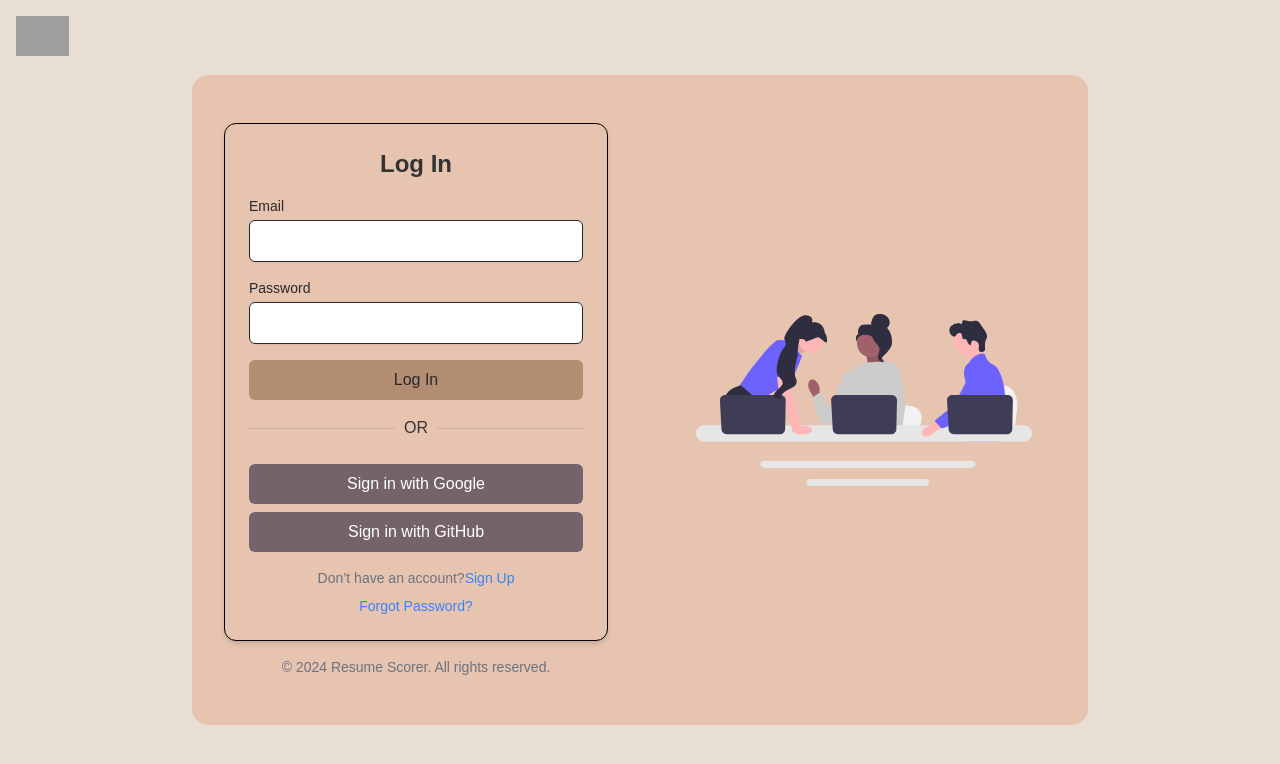
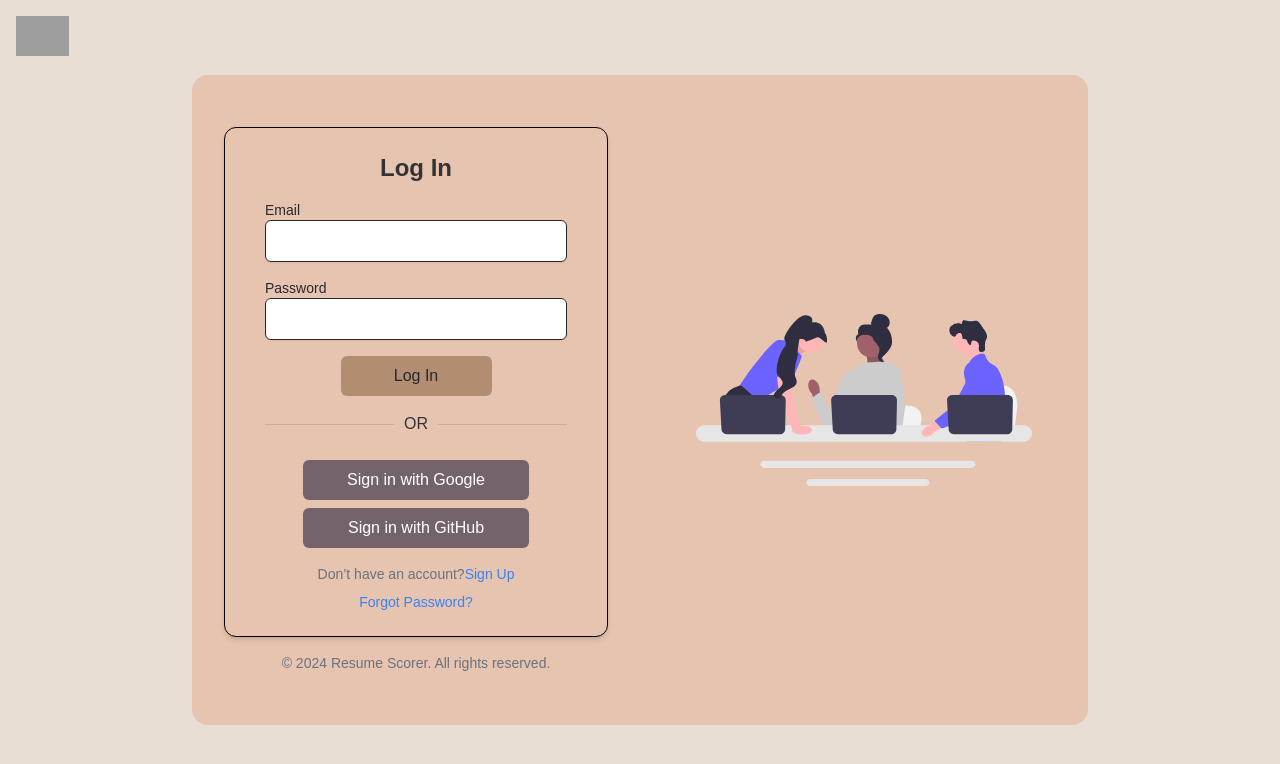
Before and after one commit to lahariSane/CareerBoost, a React (Create React App) app in the folder frontend/: page /login in a window 1280 px wide. Shown: the top 764 px of the page. Built offline with nearby package versions, Linux system fonts and the light colour scheme; grey boxes are pictures that could not be loaded; the HTML template or start-up script is replaced by a standard one.

Commit message:
Width changes

```diff
--- a/frontend/src/Components/Auth/ForgotPassword.jsx
+++ b/frontend/src/Components/Auth/ForgotPassword.jsx
@@ -13,8 +13,8 @@ const ForgotPassword = () => {
   return (
     <div>
       {!success ? (
-        <form onSubmit={handleForgotPassword} className="space-y-4">
-          <div>
+        <form onSubmit={handleForgotPassword} className="space-y-4 flex flex-col items-center">
+          <div className="w-full">
             <label htmlFor="email" className="block text-sm font-medium text-tertiary-dark">
               Enter your registered email
             </label>
@@ -29,7 +29,7 @@ const ForgotPassword = () => {
           </div>
           <button
             type="submit"
-            className="w-full py-2 px-4 bg-secondary-beige text-tertiary-dark rounded-md hover:bg-secondary-darkBeige"
+            className="w-1/2 py-2 px-4 bg-secondary-beige text-tertiary-dark rounded-md hover:bg-secondary-darkBeige"
           >
             Reset Password
           </button>
--- a/frontend/src/Components/Auth/Login.jsx
+++ b/frontend/src/Components/Auth/Login.jsx
@@ -16,48 +16,48 @@ const Login = () => {
   };
 
   return (
-    <form onSubmit={handleLogin} className="space-y-4">
-      <div>
+    <form onSubmit={handleLogin} className="space-y-4 px-4 flex flex-col items-center">
+      <div className="w-full">
         <label htmlFor="email" className="block text-sm font-medium text-tertiary-dark">
           Email
         </label>
         <input
           type="email"
           id="email"
-          className="mt-1 block w-full px-3 py-2 border border-tertiary-dark rounded-md shadow-sm focus:outline-none focus:ring-secondary-blue focus:border-secondary-blue"
+          className="block w-full px-3 py-2 border border-tertiary-dark rounded-md shadow-sm focus:outline-none focus:ring-secondary-blue focus:border-secondary-blue"
           required
         />
       </div>
-      <div>
+      <div className="w-full">
         <label htmlFor="password" className="block text-sm font-medium text-tertiary-dark">
           Password
         </label>
         <input
           type="password"
           id="password"
-          className="mt-1 block w-full px-3 py-2 border border-tertiary-dark rounded-md shadow-sm focus:outline-none focus:ring-secondary-blue focus:border-secondary-blue"
+          className="block w-full px-3 py-2 border border-tertiary-dark rounded-md shadow-sm focus:outline-none focus:ring-secondary-blue focus:border-secondary-blue"
           required
         />
       </div>
       <button
         type="submit"
-        className="w-full py-2 px-4 bg-secondary-beige text-tertiary-dark rounded-md hover:bg-secondary-dark"
+        className="w-1/2 py-2 px-4 bg-secondary-beige text-tertiary-dark rounded-md hover:bg-secondary-dark"
       >
         Log In
       </button>
-      <Divider className="mt-4 border-tertiary-dark">OR</Divider>
-      <div className="flex flex-col justify-between items-center mt-4">
+      <Divider className="w-full">OR</Divider>
+      <div className="w-full flex flex-col justify-between items-center mt-4">
         <button
           type="button"
           onClick={handleGoogleLogin}
-          className="w-full mt-2 py-2 px-4 bg-secondary-mauve text-white rounded-md hover:bg-secondary-green"
+          className="w-3/4 mt-2 py-2 px-4 bg-secondary-mauve text-white rounded-md hover:bg-secondary-green"
         >
           Sign in with Google
         </button>
         <button
           type="button"
           onClick={handleGitHubLogin}
-          className="w-full mt-2 py-2 px-4 bg-secondary-mauve text-white rounded-md hover:bg-secondary-green"
+          className="w-3/4 mt-2 py-2 px-4 bg-secondary-mauve text-white rounded-md hover:bg-secondary-green"
         >
           Sign in with GitHub
         </button>
--- a/frontend/src/Components/Auth/Signup.jsx
+++ b/frontend/src/Components/Auth/Signup.jsx
@@ -16,8 +16,8 @@ const Signup = () => {
   };
 
   return (
-    <form onSubmit={handleSignup} className="space-y-4">
-      <div>
+    <form onSubmit={handleSignup} className="space-y-4 flex flex-col items-center">
+      <div className="w-full">
         <label htmlFor="name" className="block text-sm font-medium text-teriary-dark">
           Full Name
         </label>
@@ -28,7 +28,7 @@ const Signup = () => {
           required
         />
       </div>
-      <div>
+      <div className="w-full">
         <label htmlFor="email" className="block text-sm font-medium text-tertiary-dark">
           Email
         </label>
@@ -39,7 +39,7 @@ const Signup = () => {
           required
         />
       </div>
-      <div>
+      <div className="w-full">
         <label htmlFor="password" className="block text-sm font-medium text-tertiary-dark">
           Password
         </label>
@@ -52,24 +52,24 @@ const Signup = () => {
       </div>
       <button
         type="submit"
-        className="w-full py-2 px-4 bg-secondary-beige text-tertiary-dark rounded-md hover:bg-secondary-darkBeige"
+        className="w-1/2 py-2 px-4 bg-secondary-beige text-tertiary-dark rounded-md hover:bg-secondary-darkBeige"
       >
         Sign Up
       </button>
 
-      <Divider className="mt-4 border-tertiary-dark">OR</Divider>
-      <div className="flex flex-col justify-between items-center mt-4">
+      <Divider className="w-full">OR</Divider>
+      <div className="w-full flex flex-col justify-between items-center mt-4">
         <button
           type="button"
           onClick={handleGoogleSignup}
-          className="w-full mt-2 py-2 px-4 bg-secondary-mauve text-white rounded-md hover:bg-secondary-green"
+          className="w-3/4 mt-2 py-2 px-4 bg-secondary-mauve text-white rounded-md hover:bg-secondary-green"
         >
           Sign up with Google
         </button>
         <button
           type="button"
           onClick={handleGitHubSignup}
-          className="w-full mt-2 py-2 px-4 bg-secondary-mauve text-white rounded-md hover:bg-secondary-green"
+          className="w-3/4 mt-2 py-2 px-4 bg-secondary-mauve text-white rounded-md hover:bg-secondary-green"
         >
           Sign up with GitHub
         </button>
```
